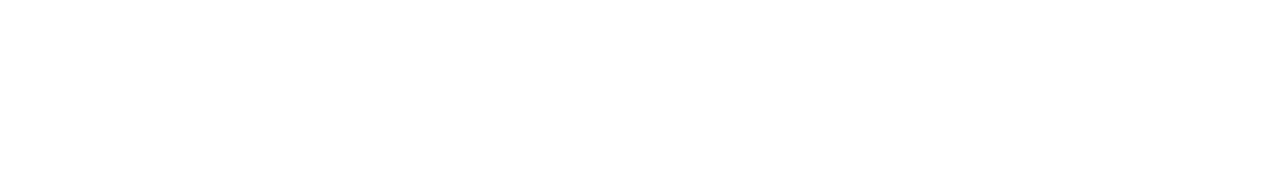
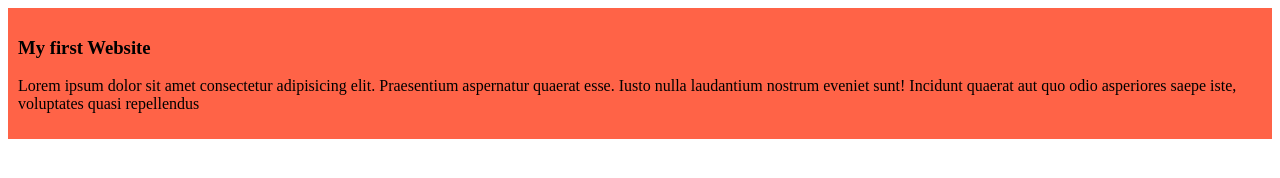
Before and after one commit to saikut10/my-first-github-repo, a plain HTML site: page index.html in a window 1280 px wide. Drawn offline with Linux system fonts and the light colour scheme.

Commit message:
second commit

```diff
--- a/index.html
+++ b/index.html
@@ -4,8 +4,12 @@
     <meta charset="UTF-8">
     <meta name="viewport" content="width=device-width, initial-scale=1.0">
     <title>My First Ever Github Repo</title>
+    <link rel="stylesheet" href="styles/blog.css">
 </head>
 <body>
-
+    <div>
+        <h3>My first Website</h3>
+        <p>Lorem ipsum dolor sit amet consectetur adipisicing elit. Praesentium aspernatur quaerat esse. Iusto nulla laudantium nostrum eveniet sunt! Incidunt quaerat aut quo odio asperiores saepe iste, voluptates quasi repellendus</p>
+    </div>
 </body>
 </html>
--- /dev/null
+++ b/styles/blog.css
@@ -0,0 +1,4 @@
+div{
+    background-color: tomato;
+    padding: 10px;
+}
```
